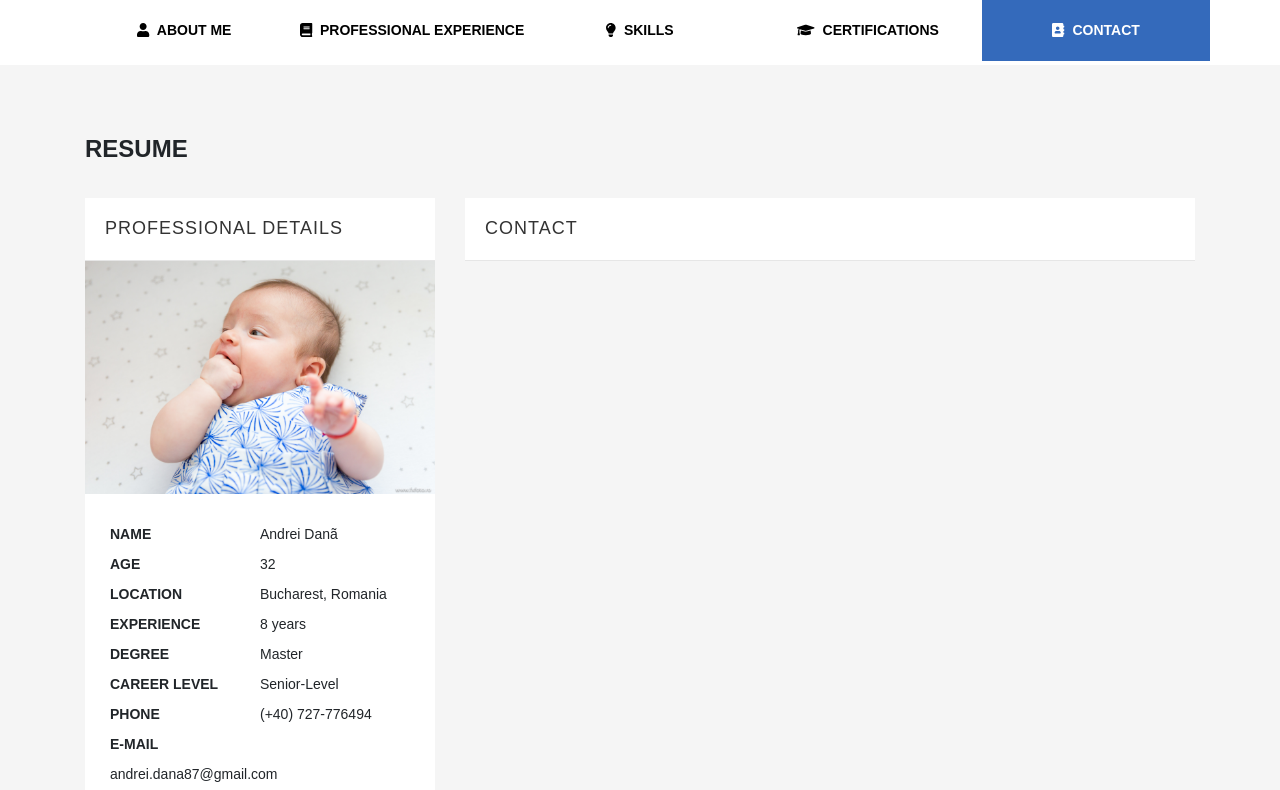
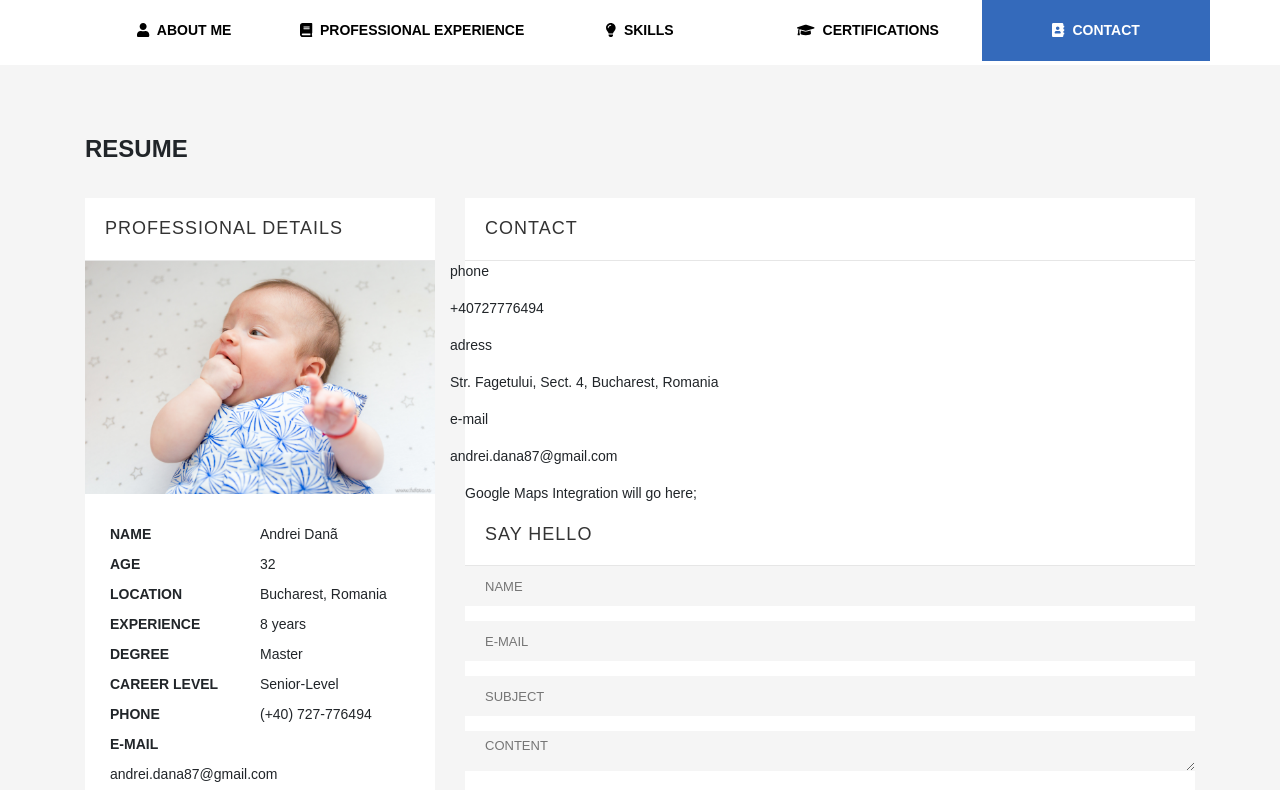
Before and after one commit to andreidana/react-cv, a React (Create React App) app: page /contact in a window 1280 px wide. Shown: the top 790 px of the page. Built offline with nearby package versions, Linux system fonts and the light colour scheme.

Commit message:
construct contact me page

```diff
--- /dev/null
+++ b/src/Atoms/Input/Input.jsx
@@ -0,0 +1,11 @@
+import React from 'react';
+
+import { InputStyle } from './Input.module.scss';
+
+const Input = props => {
+    return (
+        <input type={props.type} class={InputStyle} name={props.name} id={props.id} placeholder={props.placeholder}></input>
+    );
+};
+
+export default Input;
--- /dev/null
+++ b/src/Atoms/Input/Input.module.scss
@@ -0,0 +1,14 @@
+.InputStyle {
+    border: none;
+    height: 40px;
+    width: 100%;
+    border-radius: 0px;
+    line-height: 30px;
+    color: #333;
+    box-shadow: none;
+    padding: 0px 20px;
+    font-size: 13px;
+    background: #f5f5f5;
+    text-transform: none;
+    margin-bottom: 15px;
+}
--- /dev/null
+++ b/src/Atoms/Textarea/Textarea.jsx
@@ -0,0 +1,16 @@
+import React from 'react';
+
+import { InputStyle } from '../Input/Input.module.scss';
+
+const Textarea = props => {
+    return (
+        <textarea type={props.type}
+            class={InputStyle}
+            name={props.name}
+            id={props.id}
+            placeholder={props.placeholder}
+            rows={props.rows}></textarea>
+    );
+};
+
+export default Textarea;
--- a/src/Components/Contact/Contact.jsx
+++ b/src/Components/Contact/Contact.jsx
@@ -1,13 +1,24 @@
 import React from 'react';
 
 import StringTitle from '../StringTitle/StringTitle';
+import ContactSection from './ContactSection/ContactSection';
+import MapsIntegration from './MapsIntegration/MapsIntegration';
+import MailSection from '../MailSection/MailSection';
 
 const Contact = () => {
   const title = 'CONTACT';
+  const mailTitle = 'SAY HELLO';
+  const classes = 'col-md-4 text-center';
 
   return (
     <>
       <StringTitle title = {title}/>
+      <ContactSection className={classes} icon='phone' text='+40727776494'></ContactSection>
+      <ContactSection className={classes} icon='adress' text='Str. Fagetului, Sect. 4, Bucharest, Romania'></ContactSection>
+      <ContactSection className={classes} icon='e-mail' text='andrei.dana87@gmail.com'></ContactSection>
+      <MapsIntegration></MapsIntegration>
+      <StringTitle title = {mailTitle}/>
+      <MailSection></MailSection>
     </>
   );
 };
--- /dev/null
+++ b/src/Components/Contact/ContactSection/ContactSection.jsx
@@ -0,0 +1,16 @@
+import React from 'react';
+
+const ContactSection = props => {
+  return (
+    <>
+      <div className='row'>
+        <p>{props.icon}</p>
+      </div>
+      <div className='row'>
+        <p>{props.text}</p>
+      </div>
+    </>
+  );
+};
+
+export default ContactSection;
--- /dev/null
+++ b/src/Components/Contact/MapsIntegration/MapsIntegration.jsx
@@ -0,0 +1,11 @@
+import React from 'react';
+
+const MapsIntegration = () => {
+    return (
+        <div>
+            Google Maps Integration will go here;
+        </div>
+    );
+};
+
+export default MapsIntegration;
--- /dev/null
+++ b/src/Components/MailSection/MailSection.jsx
@@ -0,0 +1,20 @@
+import React from 'react';
+
+import Input from '../../Atoms/Input/Input';
+import Textarea from '../../Atoms/Textarea/Textarea';
+import Button from 'react-bootstrap/Button';
+
+const MailSection = () => {
+    const textAreaRows = 5;
+
+    return (
+        <div>
+            <Input type='text' name='name' id='nameId' placeholder='NAME'></Input>
+            <Input type='text' name='email' id='emailId' placeholder='E-MAIL'></Input>
+            <Input type='text' name='subject' id='subjectId' placeholder='SUBJECT'></Input>
+            <Textarea type='text' name='content' id='contentId' placeholder='CONTENT' rows={textAreaRows}></Textarea>
+            <Button variant="primary">Send</Button>
+        </div>
+    );
+};
+export default MailSection;
```
